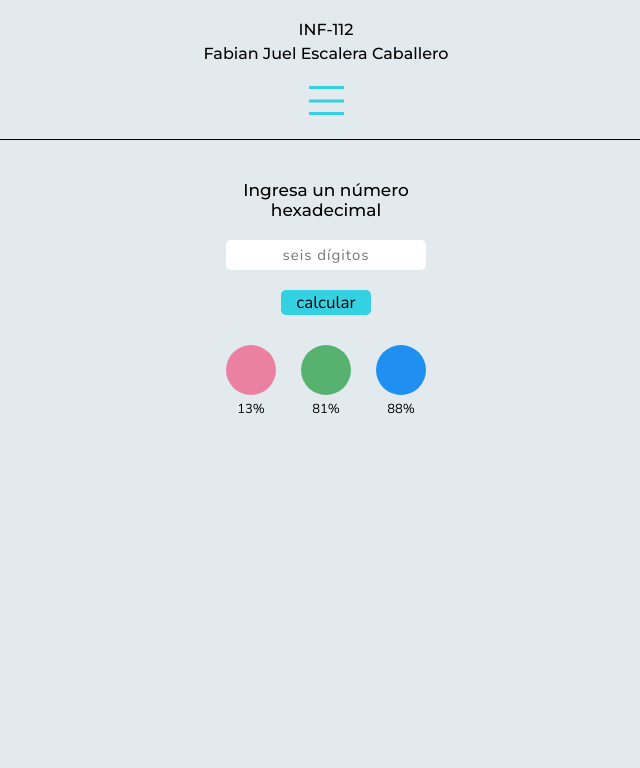
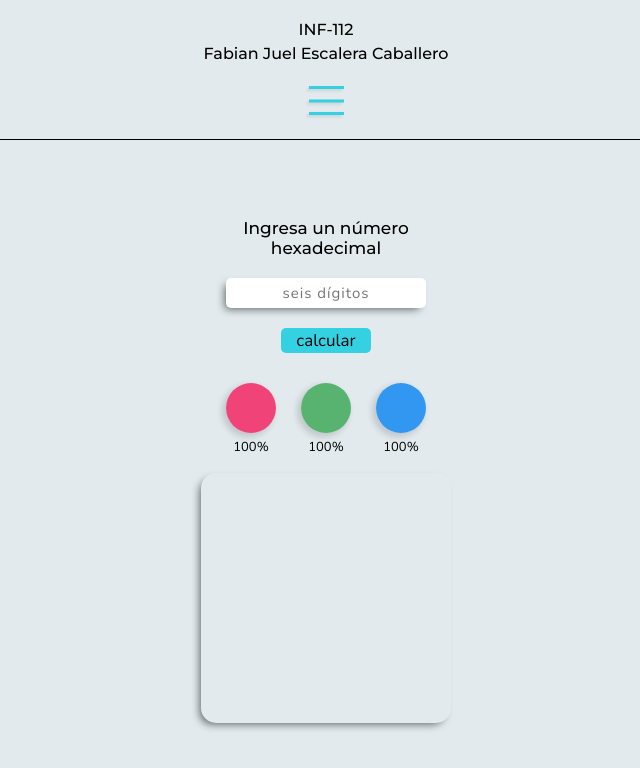
Before and after one commit to Flerian-EC/proyecto, a plain HTML site: page index.html in a window 1280 px wide. Shown: the whole page, without its empty margins (314-954 px from the left). Drawn offline with nearby package versions, Linux system fonts and the light colour scheme.

Commit message:
main, se termino el diseño

```diff
--- a/index.html
+++ b/index.html
@@ -26,19 +26,20 @@
   <main class="home-main">
     <div class="calc-container">
       <label for="hexa-number" class="calc-container__title">Ingresa un número hexadecimal</label>
-      <input id="hexa-number" class="calc-container__number" type="text" placeholder="seis dígitos">
+      <input id="hexa-number" class="calc-container__number" type="text" maxlength="6" placeholder="seis dígitos">
       <button class="calc-container__button">calcular</button>
       <div class="calc-container__color-container">
         <div class="calc-container__color-container--box">
-          <p>13</p>
+          <p>100</p>
         </div>
         <div class="calc-container__color-container--box">
-          <p>81</p>
+          <p>100</p>
         </div>
         <div class="calc-container__color-container--box">
-          <p>88</p>
+          <p>100</p>
         </div>
       </div>
+      <div class="calc-container__principal-color"></div>
     </div>
   </main>
 </body>
--- a/style/components/home/_1home-style.scss
+++ b/style/components/home/_1home-style.scss
@@ -27,6 +27,7 @@
       position: absolute;
       left: 0;
       background-color: $tema6;
+      box-shadow: -2px 2px 3px 0px rgb(0 0 0 / 10%);
     }
     span:nth-child(1) {
       top: 3px;
@@ -52,6 +53,9 @@
 }
 
 .home-main {
+  min-height: 585px;
+  display: flex;
+  align-items: center;
   padding: 40px 0;
   background-color: rgba($color: $fondo, $alpha: 0.2);
   @include secciones(calc(100vh - 140px));
@@ -77,15 +81,19 @@
     margin-block-end: 20px;
     border: none;
     outline: none;
+    -webkit-box-shadow: -4px 4px 9px -3px rgba(0,0,0,0.6);
+    box-shadow: -4px 4px 9px -3px rgba(0,0,0,0.6);
     font-family: $texto;
     font-size: 15px;
     font-weight: bold;
     letter-spacing: 5px;
     text-align: center;
+    text-transform: uppercase;
   }
   &__number::placeholder {
     letter-spacing: 1px;
     font-weight: 300;
+    text-transform: lowercase;
   }
   &__button {
     width: 90px;
@@ -105,6 +113,7 @@
     width: 200px;
     height: fit-content;
     margin: 0 auto;
+    margin-block-end: 40px;
     display: flex;
     justify-content: space-between;
     &--box {
@@ -112,6 +121,7 @@
       height: 50px;
       position: relative;
       border-radius: 40px;
+      box-shadow: -3px 3px 6px 1px rgb(0 0 0 / 15%);
       p {
         position: absolute;
         top: 110%;
@@ -125,13 +135,21 @@
       }
     }
     &--box:nth-child(1) {
-      background-color: rgba($color: $r, $alpha: 0.5);
+      background-color: rgba($color: $r, $alpha: 0.8);
     }
     &--box:nth-child(2) {
-      background-color: rgba($color: $g, $alpha: 0.81);
+      background-color: rgba($color: $g, $alpha: 0.8);
     }
     &--box:nth-child(3) {
-      background-color: rgba($color: $b, $alpha: 0.88);
+      background-color: rgba($color: $b, $alpha: 0.8);
     }
   }
+  &__principal-color {
+    width: 250px;
+    height: 250px;
+    margin: 0 auto;
+    border-radius: 15px;
+    -webkit-box-shadow: -4px 4px 9px -3px rgba(0,0,0,0.6);
+    box-shadow: -4px 4px 9px -3px rgba(0,0,0,0.6);
+  }
 }
```
Also changed, not shown: style/style.css, 1 other file.
